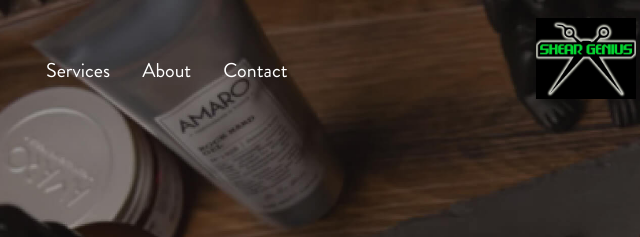
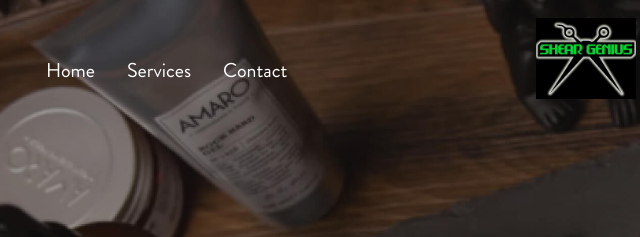
Before and after one commit to BlastChrome/ShearGenius, a website: page Services/index.html in a window 1280 px wide. Shown: the top 237 px of the page, 50-690 px from the left. Drawn offline with Linux system fonts and the light colour scheme; some packages are replaced by stand-ins of ours; a small style sheet from the web is missing; files whose address does not match are found by name.

Commit message:
updated link info

```diff
--- a/Services/index.html
+++ b/Services/index.html
@@ -16,10 +16,11 @@
     <header class="header opacity-on">
         <div class="container">
             <!-- navbar -->
-                <!-- TODO - Add links to other pages -->
             <ul class="navbar animate">
+
+                <li><a href="../index.html" class="nav-link">Home</a></li>
                 <li><a href="/Services" class="nav-link">Services</a></li>
-                    <li><a href="/About" class="nav-link">About</a></li>
+                <!-- <li><a href="/About" class="nav-link">About</a></li> -->
                 <li><a href="/Contact" class="nav-link">Contact</a></li>
             </ul>
 
@@ -53,8 +54,9 @@
                 <!-- navbar -->
                 <div class="mb-nav-wrapper">
                     <ul class="mb-navbar">
+                        <li><a href="index.html" class="mb-nav-link">Home</a></li>
                         <li><a href="/Services/" class="mb-nav-link">Services</a></li>
-                            <li><a href="/About/" class="mb-nav-link">About</a></li>
+                        <!-- <li><a href="/About/" class="mb-nav-link">About</a></li> -->
                         <li><a href="/Contact/" class="mb-nav-link">Contact</a></li>
                     </ul>
                     <ul class="mb-social-links">
@@ -230,21 +232,18 @@
         <!-- Village Section -->
         <section class="village dark-bg">
             <div class="container">
-                <!-- <img src="/imgs/backgrounds/shop-inside.jpg" alt="image of the inside of the shop"> -->
-                <!-- <img src="/imgs/backgrounds/shop-outside--embellished.jpg" alt=""> -->
-                <!-- <img src="/imgs/backgrounds/henry-co-a2VJlQ3yxmQ-unsplash.jpg" alt=""> -->
                 <img src="/imgs/backgrounds/mb-image.jpg" class="mb-image" alt="">
                 <img src="/imgs/backgrounds/dt-image.jpg" class="dt-image" alt="">
                 <blockquote class="sub-title">“Success is the sum of small efforts repeated day in and day out.” <blockquote class="quoted-name">—Robert Collier</blockquote></blockquote>
             </div>
         </section>
+    </main>
 
-        <!-- Footer -->
     <footer class="footer dark-bg">
     <div class="container">
         <div class="footer-content-wrapper">
             <div class="footer-logo-wrapper">
-                        <a href="../index.html">
+                <a href="index.html">
                     <img src="/imgs/logos/Brand-logo-shears.jpg" class="footer-logo" alt="logo" width="325">
                 </a>
             <div class="footer-social-container">
@@ -254,8 +253,9 @@
             </div>
             </div>
             <ul class="footer-social-link-wrapper">
+                <li class="footer-link" ><a href="index.html" class="img-item">Home</a></li>
                 <li class="footer-link" ><a href="/Services/" class="img-item">Services</a></li>
-                        <li class="footer-link" ><a href="/About/" class="img-item">About</a></li>
+                <!-- <li class="footer-link" ><a href="/About/" class="img-item">About</a></li> -->
                 <li class="footer-link" ><a href="/Contact/" class="img-item">Contact</a></li>
             </ul>
             <div class="footer-hours-wrapper">
@@ -285,9 +285,6 @@
 </footer>
 
 
-    </main>
-
-
 
     <script src="/js/scroll-out.js"></script>
     <script src="/js/map.js"></script>
```
Also changed, not shown: Contact/index.html (+9 -6 lines), index.html (+7 -6 lines), 1 other file. Lines whose indentation alone changed are shown as unchanged.
